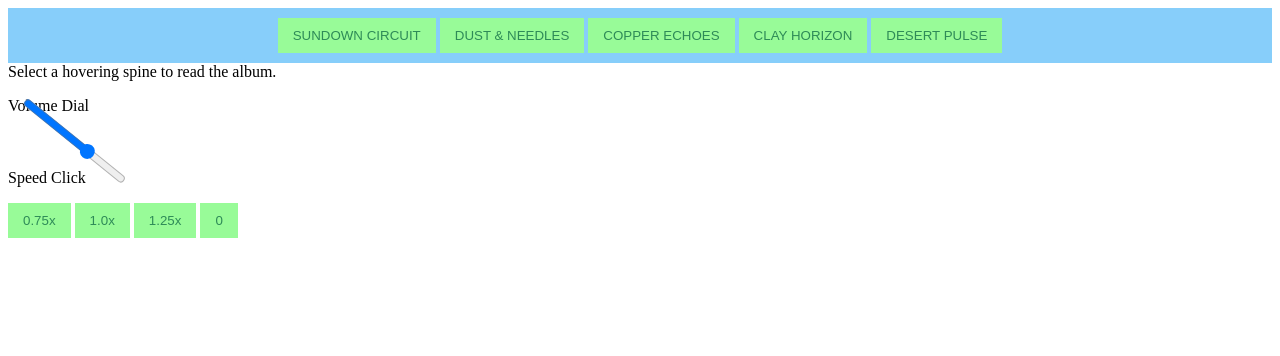
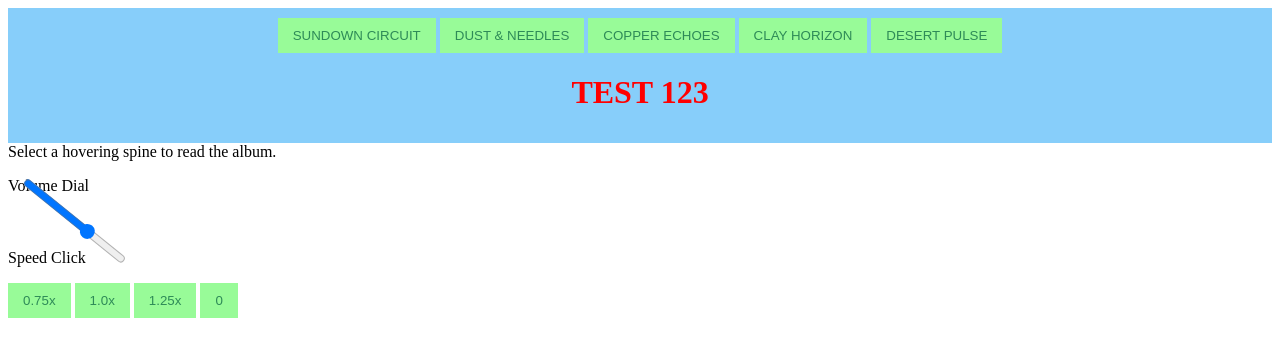
Before and after one commit to liamowat0/recordplayer, a plain HTML site: page index.html in a window 1280 px wide. Drawn offline with Linux system fonts and the light colour scheme.

Commit message:
Add header with red text 'TEST 123' to index.html

```diff
--- a/index.html
+++ b/index.html
@@ -13,6 +13,8 @@
       <button class="spine" data-album="Copper Echoes">COPPER ECHOES</button>
       <button class="spine" data-album="Clay Horizon">CLAY HORIZON</button>
       <button class="spine" data-album="Desert Pulse">DESERT PULSE</button>
+      <h1 style="color:red">TEST 123</h1>
+
     </header>
 
     <main>
```
